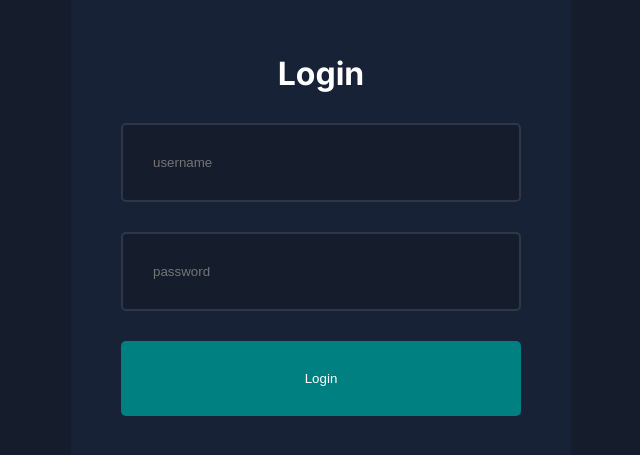
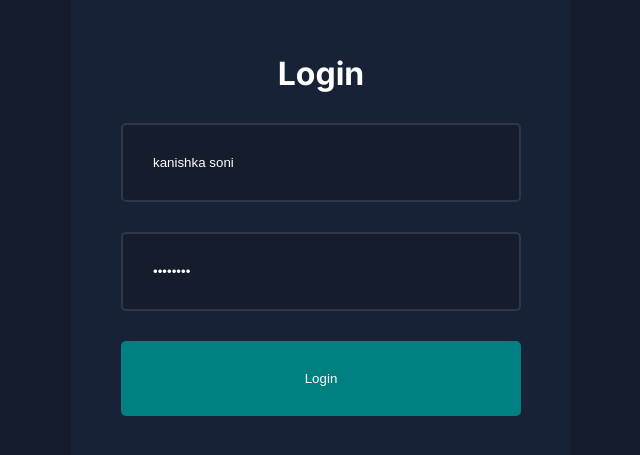
Before and after one commit to kanishkasoni06/crudDashboard, a Next.js app: page / in a window 1280 px wide. Shown: the part 165-620 px from the top of the page, without its empty margins (319-959 px from the left). Built offline with nearby package versions, Linux system fonts and the light colour scheme.

Commit message:
updated login credentials

```diff
--- a/app/auth.js
+++ b/app/auth.js
@@ -9,8 +9,6 @@ const login = async (credentials) => {
   try {
     connectToDB();
     const user = await User.findOne({ username: credentials.username });
-
-    // if (!user || !user.isAdmin) throw new Error("Wrong credentials!");
 
     const isPasswordCorrect = await bcrypt.compare(
       credentials.password,
--- a/app/ui/login/loginForm/loginForm.jsx
+++ b/app/ui/login/loginForm/loginForm.jsx
@@ -6,12 +6,16 @@ import { useFormState } from "react-dom";
 
 const LoginForm = () => {
   const [state, formAction] = useFormState(authenticate, undefined);
+  const defaultValues = {
+    username: "kanishka soni", // Pre-filled but editable
+    password: "12345678" // Pre-filled but editable
+  };
 
   return (
     <form action={formAction} className={styles.form}>
       <h1>Login</h1>
-      <input type="text" placeholder="username" name="username" />
-      <input type="password" placeholder="password" name="password" />
+      <input type="text" placeholder="username" defaultValue={defaultValues.username} name="username" />
+      <input type="password" placeholder="password" defaultValue={defaultValues.password} name="password" />
       <button>Login</button>
       {state && state}
     </form>
```
